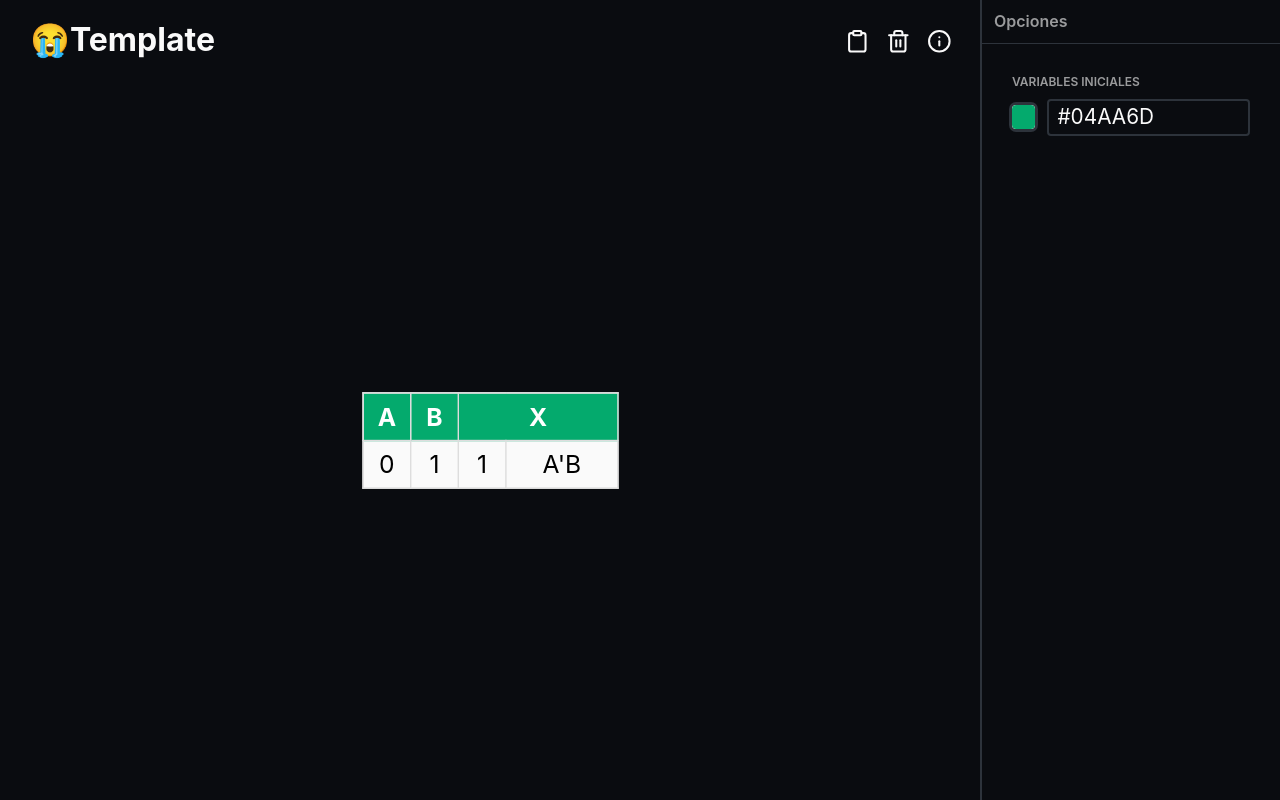
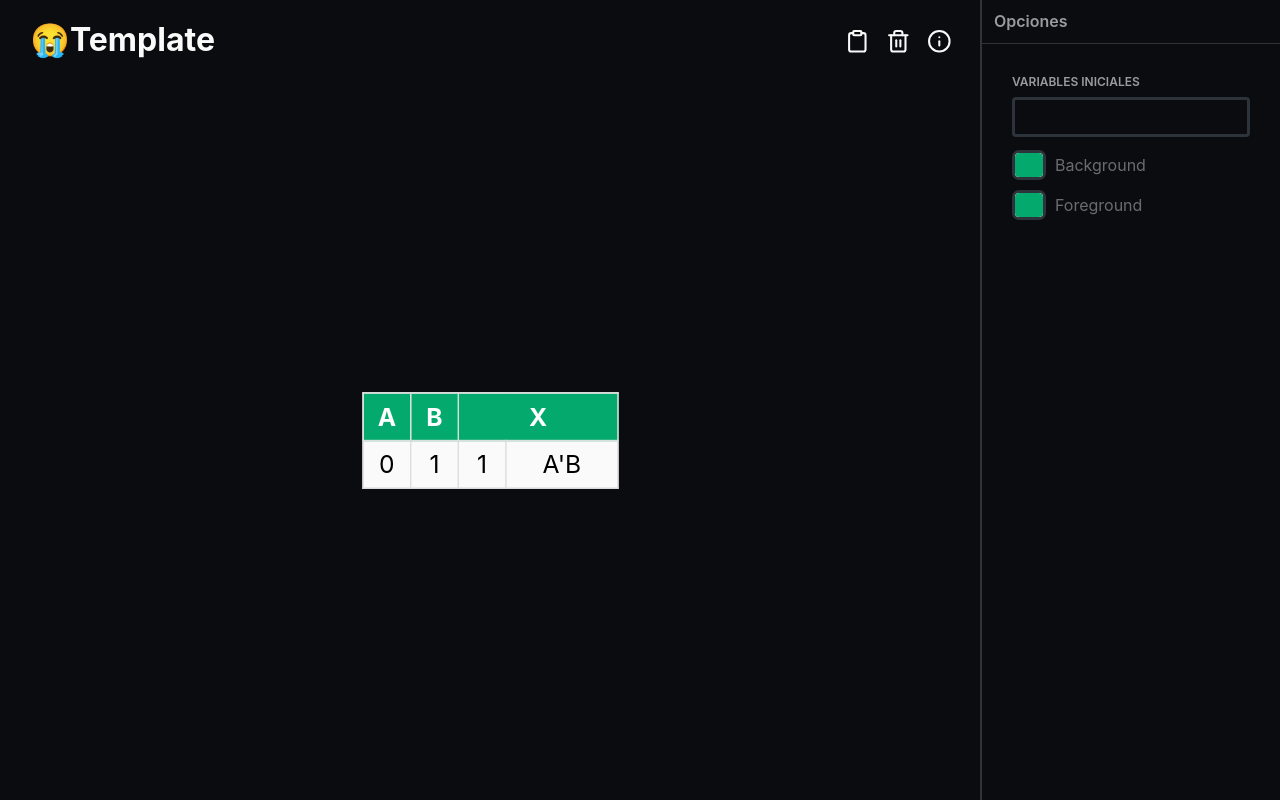
Before and after one commit to munozrc/truth-table-template, a React (Vite) app: page / in a window 1280 px wide. Built offline with nearby package versions, Linux system fonts and the light colour scheme.

Commit message:
change styles for input Component

```diff
--- a/src/components/Input/styles.module.css
+++ b/src/components/Input/styles.module.css
@@ -16,7 +16,7 @@
   line-height: 1.4;
   text-transform: uppercase;
   color: #fafafa;
-  opacity: 0.8;
+  opacity: 0.6;
 }
 
 .element {
@@ -25,12 +25,13 @@
   padding: 10px 14px;
   font-size: 1.2em;
   color: #fafafa;
-  background-color: #141414;
-  border: 2px solid #fafafa;
+  background-color: transparent;
+  border: 3px solid #2d333b;
   border-radius: 4px;
   outline: none;
+  transition: border 0.3s ease;
 }
 
 .element:focus {
-  box-shadow: 0px 0px 0px 2px #ffd104;
+  border: 3px solid #407feb;
 }
--- a/src/components/InputColor/index.tsx
+++ b/src/components/InputColor/index.tsx
@@ -8,10 +8,9 @@ interface Props extends InputHTMLAttributes<HTMLInputElement> {
 const InputColor: FC<Props> = ({ labelValue, ...props }) => {
   return (
     <div className={styles.wrapper}>
-      <label className={styles.label}>{labelValue}</label>
       <div className={styles.wrapper__input}>
         <input className={styles.element} {...props} type='color' />
-        <span className={styles.display}>{props.value}</span>
+        <label className={styles.label}>{labelValue}</label>
       </div>
     </div>
   )
--- a/src/components/InputColor/styles.module.css
+++ b/src/components/InputColor/styles.module.css
@@ -5,36 +5,24 @@
   width: 100%;
 }
 
-.wrapper:not(:first-child) .label {
-  margin-top: 12px;
+.wrapper:not(:first-child) {
+  margin-top: 16px;
 }
 
 .label {
-  opacity: 0.6;
+  opacity: 0.4;
   display: inline-block;
-  margin-bottom: 8px;
-  text-transform: uppercase;
-  font-size: 0.75em;
-  font-weight: 600;
+  font-size: 1em;
+  font-weight: 400;
   line-height: 1.4;
   color: #fafafa;
-}
-
-.display {
-  width: 100%;
-  padding: 6px 8px;
-  text-transform: uppercase;
-  font-size: 1.3em;
-  line-height: 1;
-  color: #fafafa;
-  border: solid 2px #2d333b;
-  border-radius: 4px;
 }
 
 .element {
   height: 24px;
   width: 28px;
   margin-right: 12px;
+  margin-left: 3px;
   border: none;
   outline: none;
   border-radius: 4px;
--- a/src/components/Table/index.tsx
+++ b/src/components/Table/index.tsx
@@ -1,12 +1,14 @@
 import React, { forwardRef } from 'react'
+import useTable from '../../hooks/useTable'
 import styles from './styles.module.css'
 
 const Table = forwardRef<HTMLTableElement>((_props, ref) => {
+  const { styleInitialVariables } = useTable()
   return (
     <table ref={ref} className={styles.table}>
       <tbody>
         <tr>
-          <th className={styles.th}>A</th>
+          <th className={styles.th} style={{ backgroundColor: styleInitialVariables.bgColor }}>A</th>
           <th className={styles.th}>B</th>
           <th className={styles.th} colSpan={2}>X</th>
         </tr>
--- /dev/null
+++ b/src/hooks/useTable.tsx
@@ -0,0 +1,24 @@
+import { useCallback, useContext } from 'react'
+import TableContext from '../contexts/tableContext'
+import { styleProperties } from '../types'
+
+interface ReturnType {
+  styleInitialVariables: styleProperties
+  changeColor: (property: string, value: string) => void
+}
+
+function useTable (): ReturnType {
+  const { tableSettings, changeTableSettings } = useContext(TableContext)
+  const { styleInitialVariables } = tableSettings
+
+  const changeColor = useCallback((property: string, value: string) => {
+    changeTableSettings(prev => {
+      const newSettings = { ...prev, [property]: value }
+      return newSettings
+    })
+  }, [])
+
+  return { styleInitialVariables, changeColor }
+}
+
+export default useTable
--- a/src/views/Dashboard/PanelOptions/index.tsx
+++ b/src/views/Dashboard/PanelOptions/index.tsx
@@ -1,4 +1,5 @@
 import React, { FC } from 'react'
+import Input from '../../../components/Input'
 import InputColor from '../../../components/InputColor'
 import useField from '../../../hooks/useField'
 import styles from './styles.module.css'
@@ -11,7 +12,9 @@ const PanelOptions: FC<{}> = () => {
         <h4 className={styles.header__title}>Opciones</h4>
       </header>
       <div className={styles.panel__wrapper}>
-        <InputColor labelValue='Variables Iniciales' {...color} />
+        <Input labelValue='Variables Iniciales' />
+        <InputColor labelValue='Background' {...color} />
+        <InputColor labelValue='Foreground' {...color} />
       </div>
     </section>
   )
```
